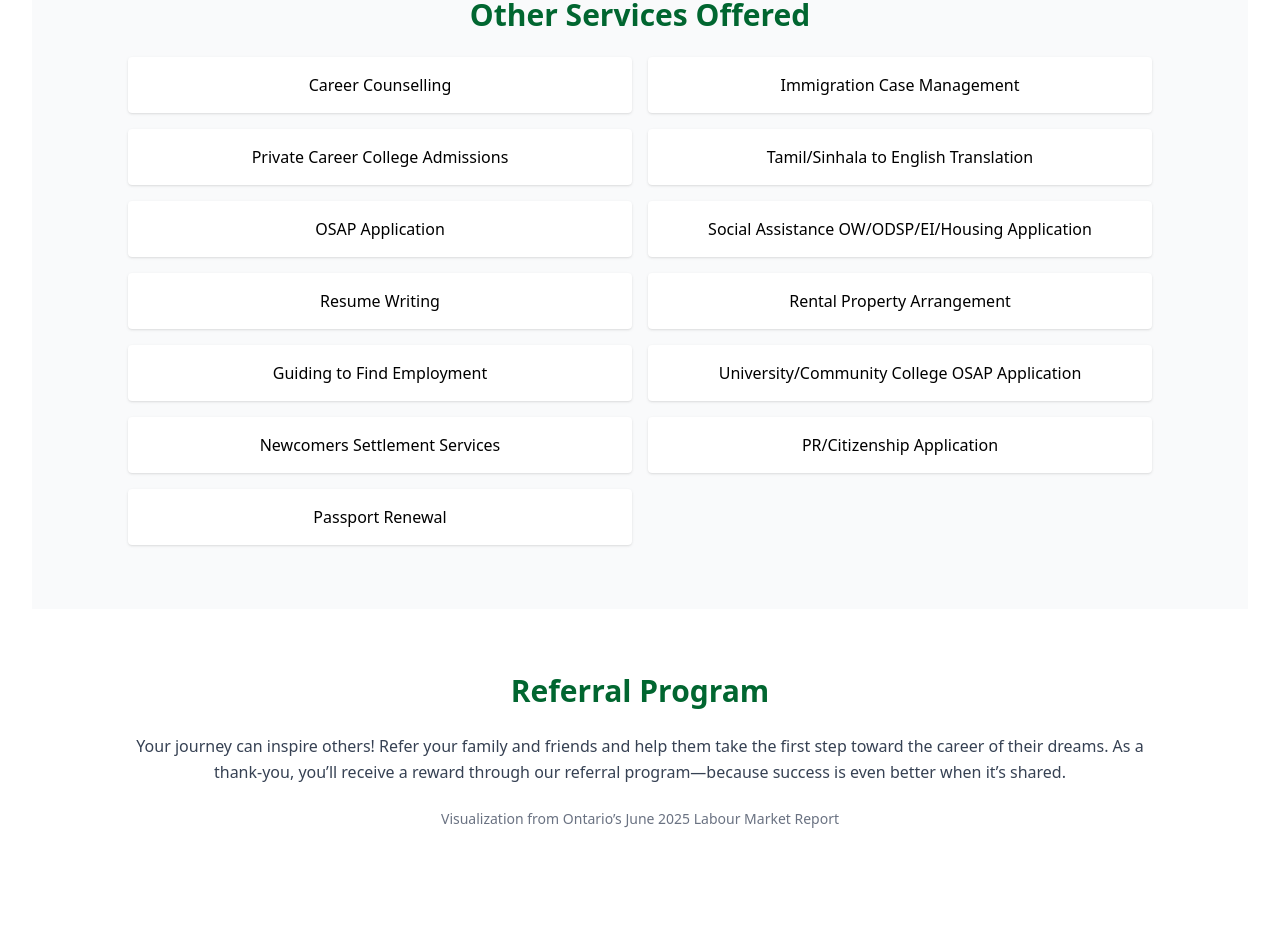
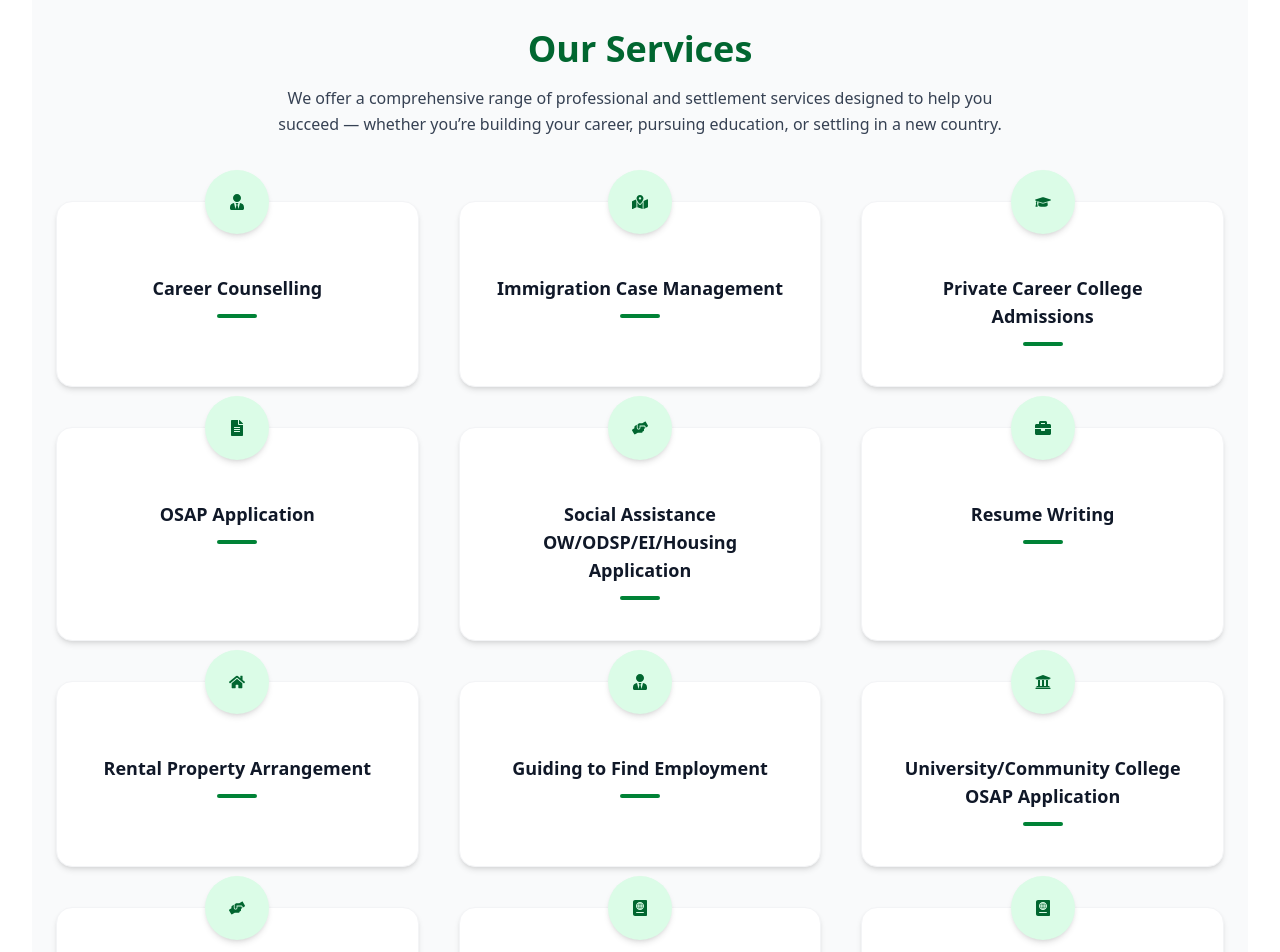
Before and after one commit to sarniraula/smart-solution, a React (Vite) app: page / in a window 1280 px wide. Shown: the part 2180-3132 px from the top of the page. Built offline with nearby package versions, Linux system fonts and the light colour scheme.

Commit message:
Our Services Section modification

```diff
--- a/src/sections/Services.jsx
+++ b/src/sections/Services.jsx
@@ -1,31 +1,110 @@
+import { motion } from "framer-motion";
+import {
+  FaUserTie,
+  FaPassport,
+  FaUniversity,
+  FaHandsHelping,
+  FaFileAlt,
+  FaBriefcase,
+  FaHome,
+  FaLanguage,
+  FaMapMarkedAlt,
+  FaGraduationCap,
+} from "react-icons/fa";
+
 export default function Services() {
   const services = [
-    "Career Counselling",
-    "Immigration Case Management",
-    "Private Career College Admissions",
-    "Tamil/Sinhala to English Translation",
-    "OSAP Application",
-    "Social Assistance OW/ODSP/EI/Housing Application",
-    "Resume Writing",
-    "Rental Property Arrangement",
-    "Guiding to Find Employment",
-    "University/Community College OSAP Application",
-    "Newcomers Settlement Services",
-    "PR/Citizenship Application",
-    "Passport Renewal",
+    { name: "Career Counselling", icon: <FaUserTie /> },
+    { name: "Immigration Case Management", icon: <FaMapMarkedAlt /> },
+    { name: "Private Career College Admissions", icon: <FaGraduationCap /> },
+    // { name: "Tamil/Sinhala to English Translation", icon: <FaLanguage /> },
+    { name: "OSAP Application", icon: <FaFileAlt /> },
+    { name: "Social Assistance OW/ODSP/EI/Housing Application", icon: <FaHandsHelping /> },
+    { name: "Resume Writing", icon: <FaBriefcase /> },
+    { name: "Rental Property Arrangement", icon: <FaHome /> },
+    { name: "Guiding to Find Employment", icon: <FaUserTie /> },
+    { name: "University/Community College OSAP Application", icon: <FaUniversity /> },
+    { name: "Newcomers Settlement Services", icon: <FaHandsHelping /> },
+    { name: "PR/Citizenship Application", icon: <FaPassport /> },
+    { name: "Passport Renewal", icon: <FaPassport /> },
   ];
 
   return (
-    <section id="services" className="bg-gray-50 py-16 px-6">
-      <div className="max-w-5xl mx-auto space-y-6">
-        <h2 className="text-3xl font-bold text-green-800">Other Services Offered</h2>
-        <div className="grid grid-cols-1 md:grid-cols-2 gap-4">
-          {services.map((service, idx) => (
-            <div key={idx} className="p-4 bg-white rounded shadow">
-              {service}
-            </div>
+    <section id="services" className="bg-gray-50 py-24 px-6 overflow-hidden">
+      <div className="max-w-7xl mx-auto space-y-16">
+        {/* Heading */}
+        <motion.div
+          className="text-center"
+          initial={{ opacity: 0, y: 30 }}
+          whileInView={{ opacity: 1, y: 0 }}
+          transition={{ duration: 0.8 }}
+          viewport={{ once: true }}
+        >
+          <h2 className="text-4xl font-bold text-green-800 mb-4">
+            Our Services
+          </h2>
+          <p className="text-gray-700 max-w-3xl mx-auto leading-relaxed">
+            We offer a comprehensive range of professional and settlement services
+            designed to help you succeed — whether you’re building your career,
+            pursuing education, or settling in a new country.
+          </p>
+        </motion.div>
+
+        {/* Creative Services Display */}
+        <motion.div
+          className="grid sm:grid-cols-2 lg:grid-cols-3 gap-10"
+          initial="hidden"
+          whileInView="visible"
+          variants={{
+            hidden: {},
+            visible: {
+              transition: { staggerChildren: 0.1 },
+            },
+          }}
+          viewport={{ once: true }}
+        >
+          {services.map((service, index) => (
+            <motion.div
+              key={index}
+              className="relative group bg-white rounded-2xl shadow-md hover:shadow-2xl border border-gray-100 transition-all duration-500 hover:-translate-y-2 p-8 text-center flex flex-col items-center"
+              variants={{
+                hidden: { opacity: 0, y: 40 },
+                visible: { opacity: 1, y: 0 },
+              }}
+              transition={{ duration: 0.7 }}
+            >
+              {/* Floating Icon Bubble */}
+              <motion.div
+                className="absolute -top-8 flex items-center justify-center bg-green-100 text-green-800 rounded-full w-16 h-16 shadow-md group-hover:bg-green-800 group-hover:text-white transition-all duration-500"
+                whileHover={{ rotate: 5, scale: 1.1 }}
+              >
+                {service.icon}
+              </motion.div>
+
+              {/* Service Name */}
+              <h3 className="mt-10 text-lg font-semibold text-gray-900 group-hover:text-green-800 transition-colors">
+                {service.name}
+              </h3>
+
+              {/* Subtle decorative line */}
+              <div className="w-10 h-1 bg-green-700 rounded-full mx-auto mt-3 mb-2 group-hover:w-16 transition-all duration-500"></div>
+            </motion.div>
           ))}
-        </div>
+        </motion.div>
+
+        {/* Closing Line */}
+        <motion.div
+          className="text-center mt-12"
+          initial={{ opacity: 0 }}
+          whileInView={{ opacity: 1 }}
+          transition={{ duration: 1 }}
+          viewport={{ once: true }}
+        >
+          <p className="text-gray-500 text-sm">
+            Every service we provide is designed to simplify your path toward success —
+            with clarity, care, and professionalism.
+          </p>
+        </motion.div>
       </div>
     </section>
   );
```
